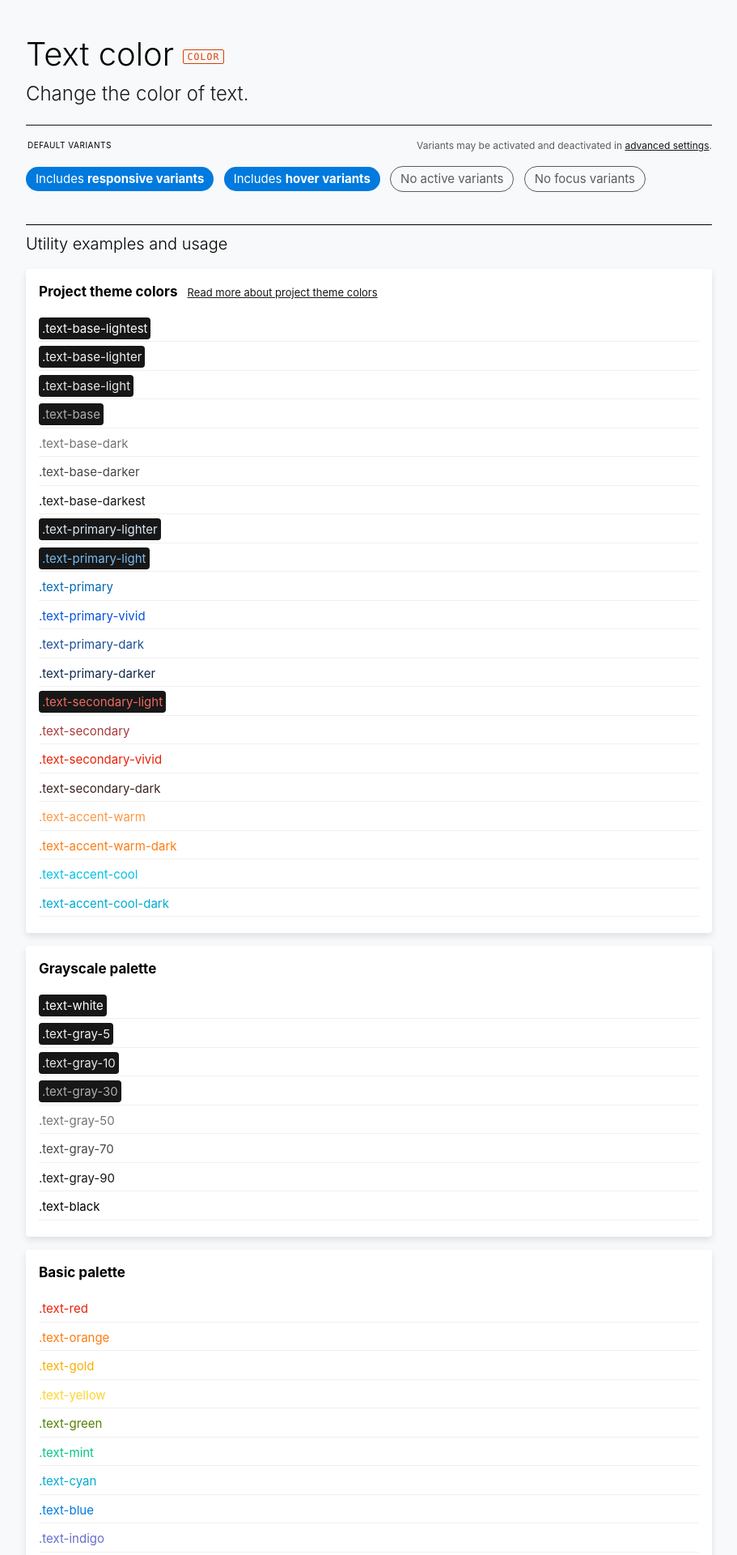
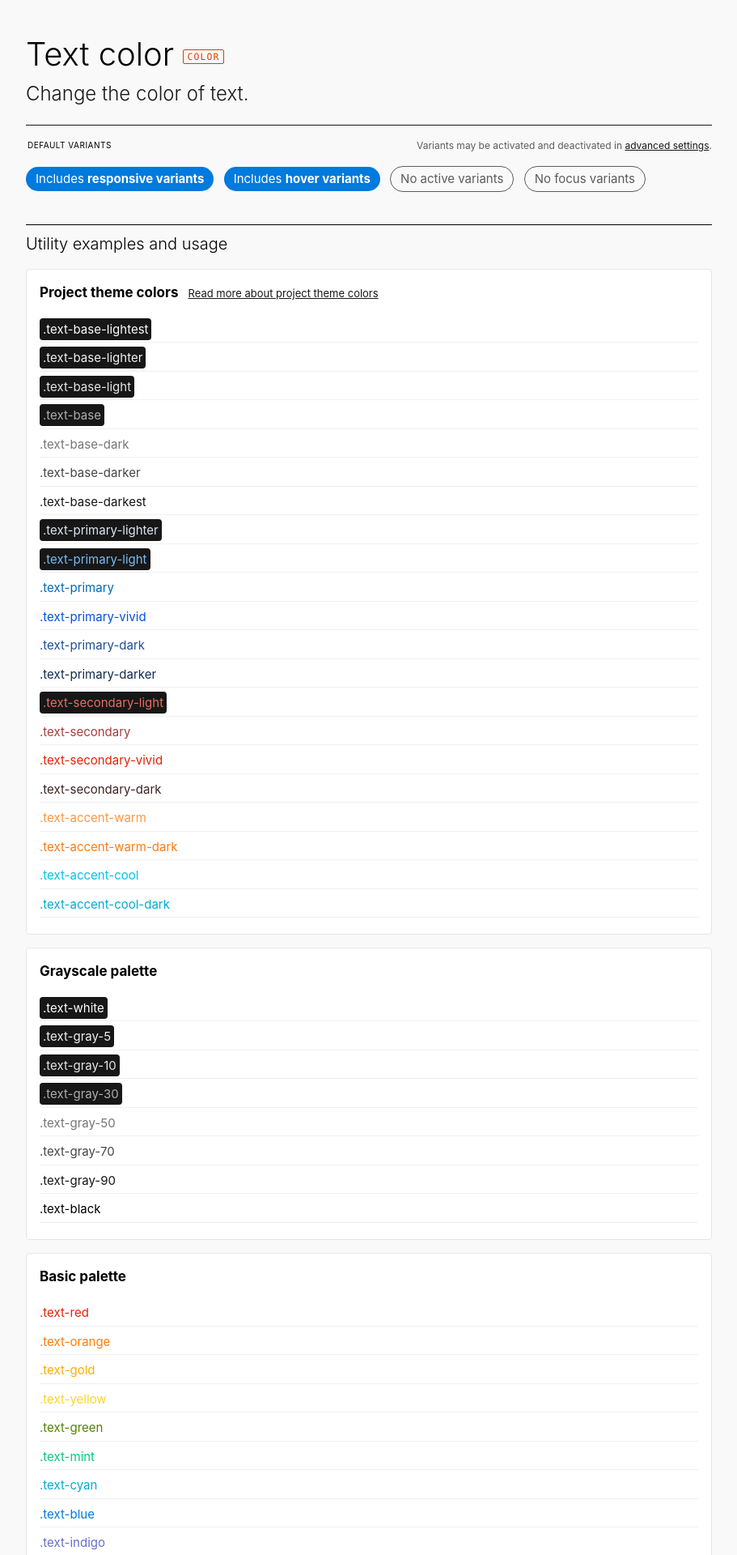
Before and after one commit to uswds/uswds-sandbox, a Jekyll site: the page built from _pages/uswds-utility-docs.md, in a window 1280 px wide. Shown: the top 1920 px of the page at 81% size, without its empty margins (184-1095 px from the left). Built offline with Jekyll 4.4.1, drawn with Linux system fonts in a browser that asks for light colours; some web fonts are replaced.

Commit message:
Remove fun shadow

```diff
--- a/_pages/uswds-utility-docs.md
+++ b/_pages/uswds-utility-docs.md
@@ -1,8 +1,8 @@
 ---
 layout: prototype-clean
 title: USWDS utility docs
-permalink: /uswds-utility-docs/
-body_color: gray-cool-2
+permalink: /uswds-utility-docs/text-color/
+body_color: gray-2
 ---
 
 <div class="size-sans-4 weight-300 padding-top-2 padding-bottom-4 tablet:padding-top-4 tablet:padding-bottom-9">
@@ -26,7 +26,7 @@ body_color: gray-cool-2
     <section class="border-top-1px padding-top-1 margin-top-4">
       <h2 class="margin-0 text-light size-sans-8">Utility examples and usage</h2>
       <section class="text-color">
-        <section class="bg-white padding-2 radius-md margin-y-2 shadow-2">
+        <section class="bg-white padding-2 radius-md margin-y-2 border-1px border-gray-10">
           <h3 class="size-sans-6 margin-top-0">Project theme colors <a class="text-normal text-text size-sans-2 margin-left-1" href="#0">Read more about project theme colors</a></h3>
           <p class="example text-base-lightest"><span class="bg-gray-90 radius-md padding-05 is-inverse">.text-base-lightest</span></p>
           <p class="example text-base-lighter"><span class="bg-gray-90 radius-md padding-05 is-inverse">.text-base-lighter</span></p>
@@ -50,7 +50,7 @@ body_color: gray-cool-2
           <p class="example text-accent-cool">.text-accent-cool</p>
           <p class="example text-accent-cool-dark">.text-accent-cool-dark</p>
         </section>
-        <section class="bg-white padding-2 radius-md margin-y-2 shadow-2">
+        <section class="bg-white padding-2 radius-md margin-y-2 border-1px border-gray-10">
           <h3 class="size-sans-6 margin-top-0">Grayscale palette</h3>
           <p class="example text-white"><span class="bg-gray-90 radius-md padding-05 is-inverse">.text-white</span></p>
           <p class="example text-gray-5"><span class="bg-gray-90 radius-md padding-05 is-inverse">.text-gray-5</span></p>
@@ -61,7 +61,7 @@ body_color: gray-cool-2
           <p class="example text-gray-90">.text-gray-90</p>
           <p class="example text-black">.text-black</p>
         </section>
-        <section class="bg-white padding-2 radius-md margin-y-2 shadow-2">
+        <section class="bg-white padding-2 radius-md margin-y-2 border-1px border-gray-10">
           <h3 class="size-sans-6 margin-top-0">Basic palette</h3>
           <p class="example text-red">.text-red</p>
           <p class="example text-orange">.text-orange</p>
```
